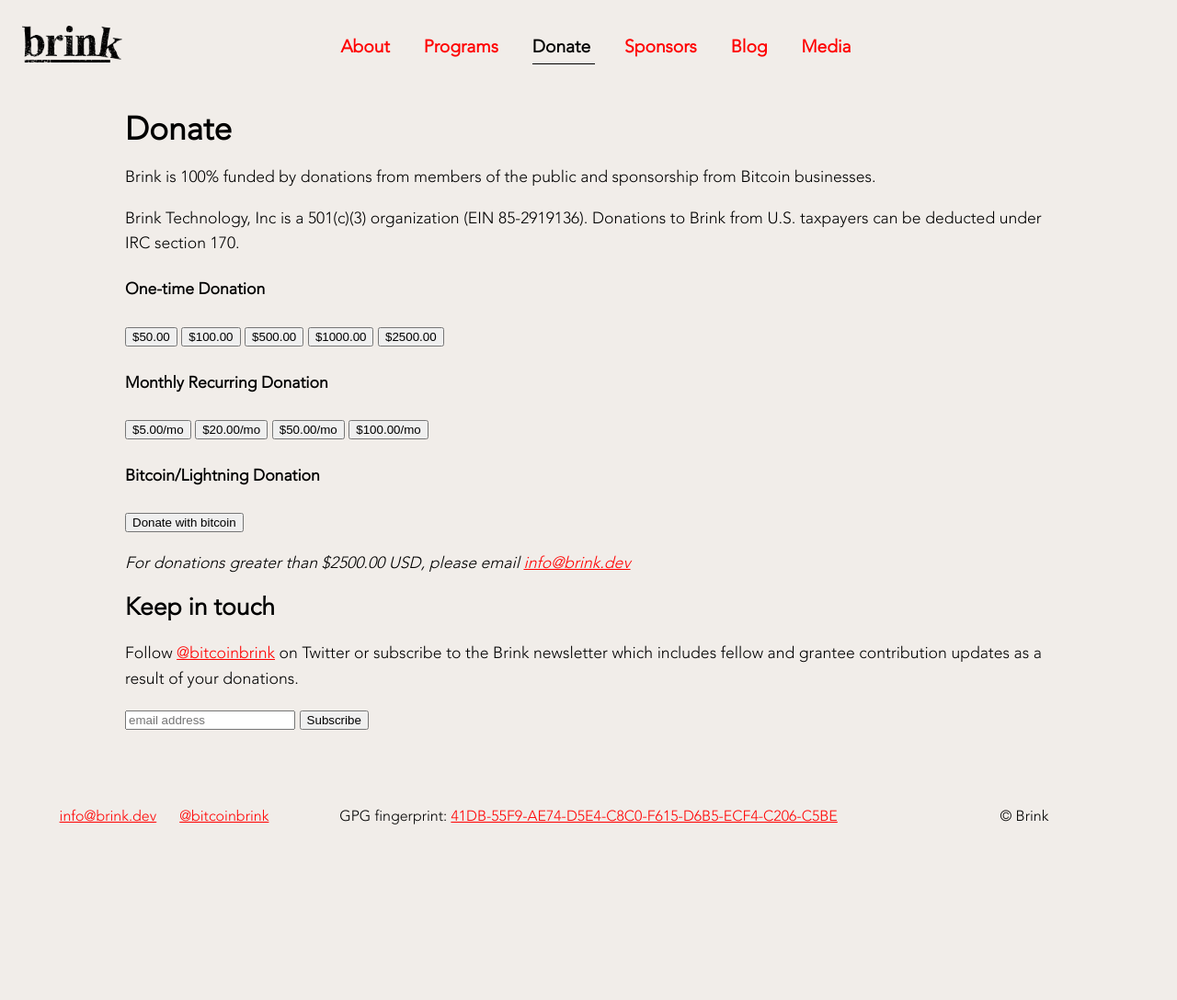
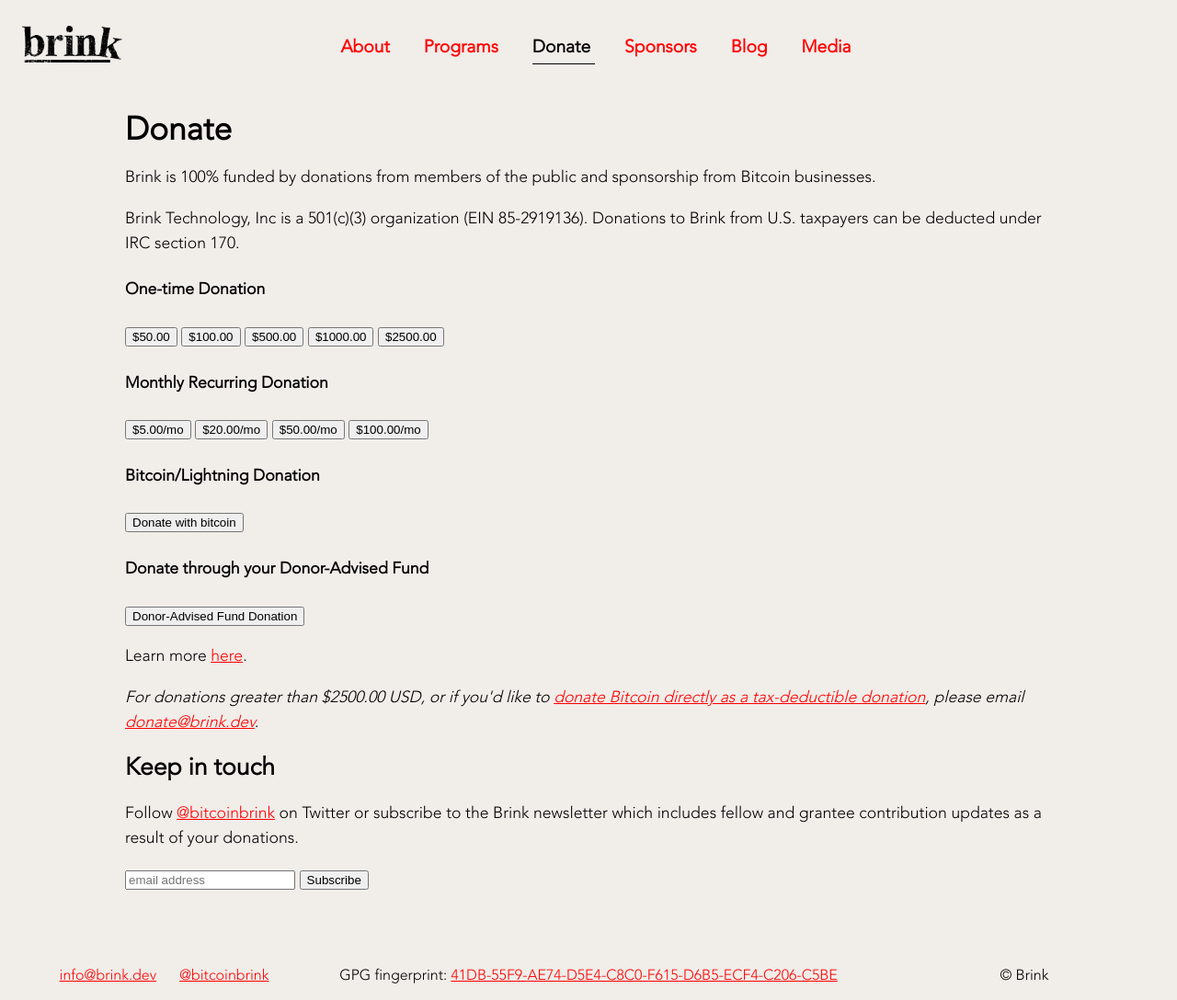
Before and after one commit to bitcoinbrink/website, a Jekyll site: the page built from donate.md, in a window 1280 px wide and 1088 px high. Shown: the whole window at 92% size. Built offline with Jekyll 4.4.1, drawn with Linux system fonts in a browser that asks for light colours.

Commit message:
Update donate.md
add DAF and donate btc directly

```diff
--- a/donate.md
+++ b/donate.md
@@ -33,7 +33,13 @@
 
 <a href="https://checkout.opennode.com/p/5698f840-83ae-4226-a68c-9cfa3005bdbd"><button>Donate with bitcoin</button></a>
 
-<p><em>For donations greater than $2500.00 USD, please email <a href="mailto:info@brink.dev">info@brink.dev</a></em></p>
+<h4>Donate through your Donor-Advised Fund</h4>
+
+<a href="https://www.dafdirect.org/DAFDirect/daflink?_dafdirect_settings=ODUyOTE5MTM2XzIxMTFfYWJlNTBiNDItY2EyMC00YjYxLThhODctZDk0ZDZhMTRjZmIz&designatedText=UHJvZ3JhbXM="><button>Donor-Advised Fund Donation</button></a>
+
+Learn more <a href="https://brink.dev/blog/2021/03/26/donate-bitcoin/">here</a>.
+
+<p><em>For donations greater than $2500.00 USD, or if you'd like to <a href="https://brink.dev/blog/2021/03/26/donate-bitcoin/#donate-bitcoin-directly-to-brink">donate Bitcoin directly as a tax-deductible donation</a>, please email <a href="mailto:donate@brink.dev">donate@brink.dev</a>.</em></p>
 
 <h2>Keep in touch</h2>
 <p>Follow <a href="https://twitter.com/bitcoinbrink">@bitcoinbrink</a> on Twitter or subscribe to the Brink newsletter which includes fellow and grantee contribution updates as a result of your donations.</p>
```
